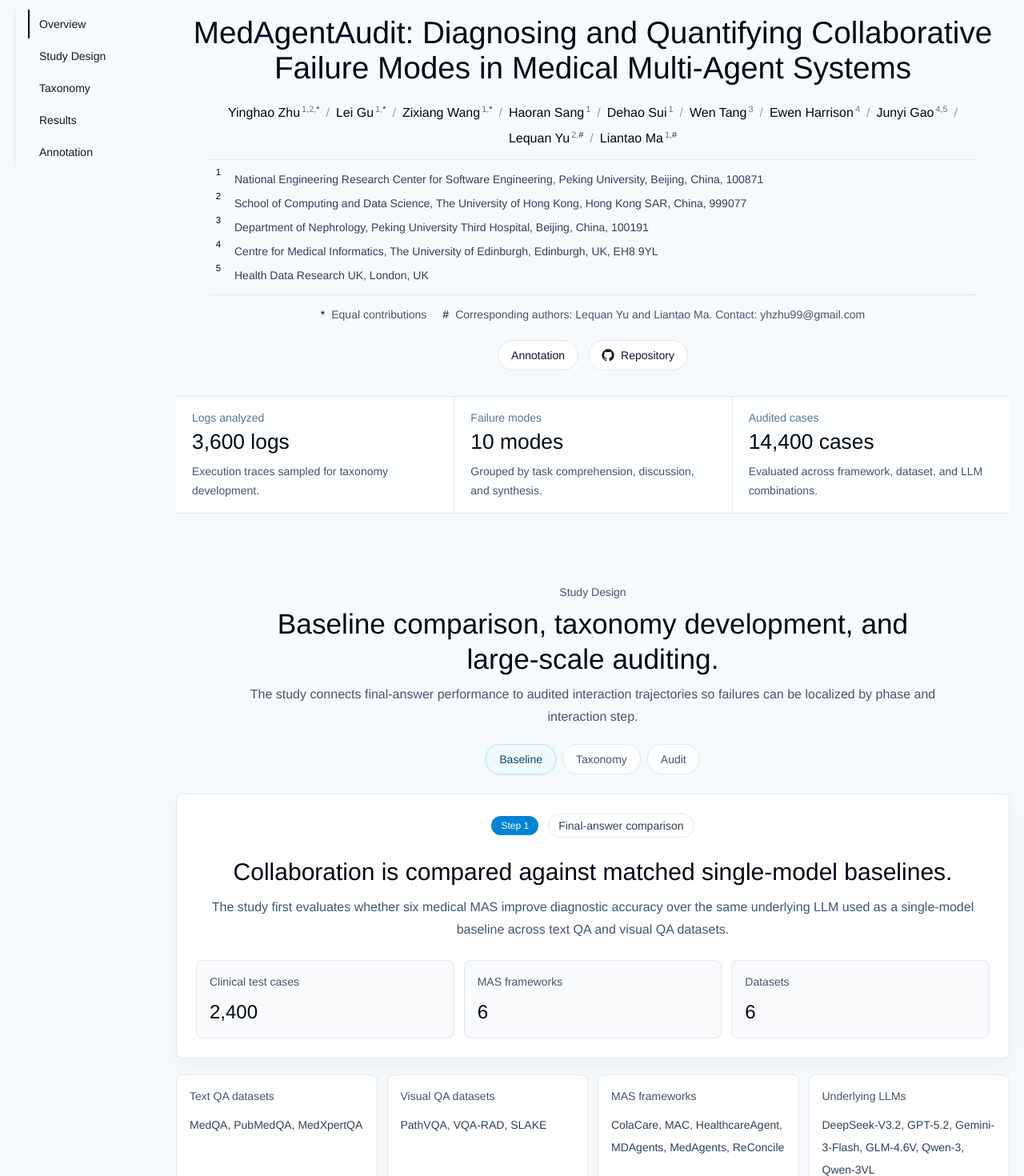
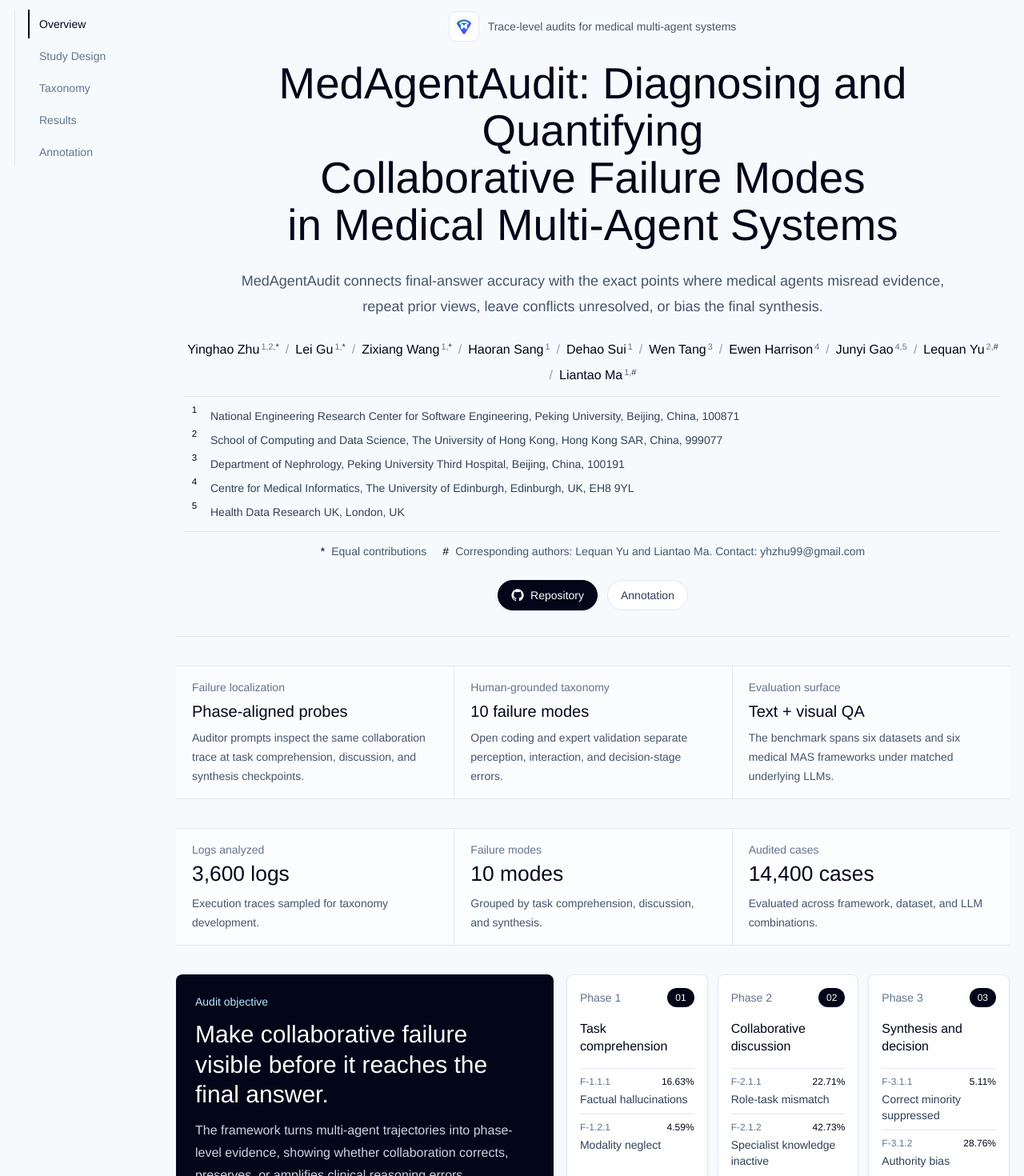
Before and after one commit to MedX-PKU/MedAgentAudit, a Vue app in the folder platform/: page / in a window 1280 px wide. Shown: the part 100-1570 px from the top of the page at 80% size. Built offline with nearby package versions, Linux system fonts and the light colour scheme.

Commit message:
feat(platform): refine home page hero

```diff
--- a/platform/src/content/site.ts
+++ b/platform/src/content/site.ts
@@ -2,9 +2,41 @@ export const projectMeta = {
   name: 'MedAgentAudit',
   title: 'MedAgentAudit: Diagnosing and Quantifying Collaborative Failure Modes in Medical Multi-Agent Systems',
   titleLines: [
-    'MedAgentAudit: Diagnosing and Quantifying Collaborative',
-    'Failure Modes in Medical Multi-Agent Systems',
+    'MedAgentAudit: Diagnosing and Quantifying',
+    'Collaborative Failure Modes',
+    'in Medical Multi-Agent Systems',
   ],
+  heroKicker: 'Trace-level audits for medical multi-agent systems',
+  heroSummary:
+    'MedAgentAudit connects final-answer accuracy with the exact points where medical agents misread evidence, repeat prior views, leave conflicts unresolved, or bias the final synthesis.',
+  heroHighlights: [
+    {
+      label: 'Failure localization',
+      value: 'Phase-aligned probes',
+      detail: 'Auditor prompts inspect the same collaboration trace at task comprehension, discussion, and synthesis checkpoints.',
+    },
+    {
+      label: 'Human-grounded taxonomy',
+      value: '10 failure modes',
+      detail: 'Open coding and expert validation separate perception, interaction, and decision-stage errors.',
+    },
+    {
+      label: 'Evaluation surface',
+      value: 'Text + visual QA',
+      detail: 'The benchmark spans six datasets and six medical MAS frameworks under matched underlying LLMs.',
+    },
+  ],
+  auditFocus: {
+    label: 'Audit objective',
+    title: 'Make collaborative failure visible before it reaches the final answer.',
+    body:
+      'The framework turns multi-agent trajectories into phase-level evidence, showing whether collaboration corrects, preserves, or amplifies clinical reasoning errors.',
+    stats: [
+      { label: 'Frameworks', value: '6' },
+      { label: 'Datasets', value: '6' },
+      { label: 'Auditor F1', value: '0.845' },
+    ],
+  },
   authors: [
     { name: 'Yinghao Zhu', marks: ['1', '2', '*'] },
     { name: 'Lei Gu', marks: ['1', '*'] },
@@ -45,16 +77,16 @@ export const projectMeta = {
   ],
   links: [
     {
+      label: 'Repository',
+      href: 'https://github.com/MedX-PKU/MedAgentAudit',
+      kind: 'primary' as const,
+      icon: 'github' as const,
+    },
+    {
       label: 'Annotation',
       href: '/annotation',
       kind: 'secondary' as const,
       icon: null,
-    },
-    {
-      label: 'Repository',
-      href: 'https://github.com/MedX-PKU/MedAgentAudit',
-      kind: 'secondary' as const,
-      icon: 'github' as const,
     },
   ],
 }
--- a/platform/src/style.css
+++ b/platform/src/style.css
@@ -45,8 +45,11 @@ body {
 }
 
 a {
+  text-decoration: none;
+}
+
+a:not([class]) {
   color: inherit;
-  text-decoration: none;
 }
 
 img {
--- a/platform/src/views/home/HomeView.vue
+++ b/platform/src/views/home/HomeView.vue
@@ -13,12 +13,14 @@ import {
   sectionNav,
   studyStages,
 } from '../../content/site'
+import { toBasePath } from '../../lib/assets'
 
 const activeStudyId = ref(studyStages[0]?.id ?? '')
 const activePhaseId = ref(phaseDeck[0]?.id ?? '')
 const activeSectionId = ref(sectionNav[0]?.id ?? 'overview')
 const firstStudy = studyStages[0]!
 const firstPhase = phaseDeck[0]!
+const brandIconUrl = toBasePath('branding/medagentaudit-icon.svg')
 let sectionObserver: IntersectionObserver | null = null
 
 const switcherButtonClass = (isActive: boolean) =>
@@ -46,7 +48,7 @@ const formattedAuthors = computed(() =>
 
 const linkClass = (kind: 'primary' | 'secondary') =>
   kind === 'primary'
-    ? 'border border-slate-400 bg-white text-slate-950 hover:border-slate-950 hover:bg-slate-50'
+    ? 'border border-slate-950 bg-slate-950 text-slate-50 shadow-sm shadow-slate-950/10 hover:bg-slate-800 hover:text-white'
     : 'border border-slate-200 bg-white/82 text-slate-700 hover:border-slate-400 hover:bg-white hover:text-slate-950'
 
 const sectionLinkClass = (isActive: boolean) =>
@@ -114,16 +116,27 @@ onBeforeUnmount(() => {
           </nav>
         </div>
 
-        <section id="overview" class="scroll-mt-36 py-8 sm:py-10 xl:py-12">
-      <div class="mx-auto max-w-[1180px] space-y-7 sm:space-y-8">
-        <div class="space-y-5">
-          <h1 class="mx-auto max-w-[1180px] text-center text-[2rem] font-medium leading-[1.13] text-slate-950 sm:text-[2.35rem] lg:text-[2.2rem] xl:text-[2.42rem] 2xl:text-[2.62rem]">
-            <span v-for="line in projectMeta.titleLines" :key="line" class="block xl:whitespace-nowrap">
+        <section id="overview" class="scroll-mt-36 py-7 sm:py-9 xl:py-11">
+          <div class="mx-auto max-w-[1240px] space-y-8 sm:space-y-9">
+            <div class="space-y-6 border-b border-slate-200 pb-7 text-center sm:pb-8">
+              <div class="flex justify-center">
+                <div class="inline-flex items-center gap-3 text-sm font-medium text-slate-600">
+                  <img :src="brandIconUrl" alt="" class="h-9 w-9 rounded-lg bg-white p-1.5 ring-1 ring-slate-200" />
+                  <span>{{ projectMeta.heroKicker }}</span>
+                </div>
+              </div>
+
+              <h1 class="mx-auto max-w-[1120px] text-center text-[2.08rem] font-medium leading-[1.08] text-slate-950 sm:text-[2.85rem] lg:text-[3.15rem] xl:text-[3.42rem]">
+                <span v-for="line in projectMeta.titleLines" :key="line" class="block">
                   {{ line }}
                 </span>
               </h1>
 
-          <div class="mx-auto max-w-[960px] space-y-3 text-slate-900">
+              <p class="mx-auto max-w-[880px] text-base leading-7 text-slate-600 sm:text-lg sm:leading-8">
+                {{ projectMeta.heroSummary }}
+              </p>
+
+              <div class="mx-auto max-w-[1020px] space-y-3 text-slate-900">
                 <div class="flex flex-wrap items-baseline justify-center gap-x-2 gap-y-1 text-[0.98rem] leading-7 sm:text-base">
                   <template v-for="(author, index) in formattedAuthors" :key="author.name">
                     <span class="inline-flex items-baseline">
@@ -202,11 +215,71 @@ onBeforeUnmount(() => {
               </div>
             </div>
 
+            <div class="grid border-y border-slate-200 bg-white/58 md:grid-cols-3">
+              <div
+                v-for="highlight in projectMeta.heroHighlights"
+                :key="highlight.label"
+                class="border-slate-200 px-5 py-4 md:border-l first:md:border-l-0"
+              >
+                <div class="text-sm font-medium text-slate-500">{{ highlight.label }}</div>
+                <div class="mt-2 text-xl font-medium leading-tight text-slate-950">{{ highlight.value }}</div>
+                <p class="mt-2 text-sm leading-6 text-slate-600">{{ highlight.detail }}</p>
+              </div>
+            </div>
+
             <div class="grid border-y border-slate-200 bg-white/54 sm:grid-cols-3">
               <div v-for="fact in projectFacts" :key="fact.label" class="border-slate-200 px-5 py-4 sm:border-l first:sm:border-l-0">
                 <div class="text-sm text-slate-500">{{ fact.label }}</div>
                 <div class="mt-1 text-[1.65rem] font-medium leading-tight text-slate-950">{{ fact.value }}</div>
                 <p class="mt-2 text-sm leading-6 text-slate-600">{{ fact.note }}</p>
+              </div>
+            </div>
+
+            <div class="grid gap-4 border-b border-slate-200 pb-8 lg:grid-cols-[minmax(0,0.92fr)_minmax(0,1.08fr)]">
+              <div class="flex flex-col justify-between rounded-lg bg-slate-950 p-5 text-white sm:p-6">
+                <div class="space-y-3">
+                  <div class="text-sm font-medium text-sky-200">{{ projectMeta.auditFocus.label }}</div>
+                  <h2 class="font-display text-2xl font-medium leading-tight sm:text-3xl">
+                    {{ projectMeta.auditFocus.title }}
+                  </h2>
+                  <p class="text-sm leading-6 text-slate-300 sm:text-base sm:leading-7">
+                    {{ projectMeta.auditFocus.body }}
+                  </p>
+                </div>
+
+                <div class="mt-6 grid grid-cols-3 gap-3 border-t border-white/10 pt-5">
+                  <div v-for="stat in projectMeta.auditFocus.stats" :key="stat.label">
+                    <div class="text-[1.35rem] font-medium leading-tight">{{ stat.value }}</div>
+                    <div class="mt-1 text-xs leading-5 text-slate-400">{{ stat.label }}</div>
+                  </div>
+                </div>
+              </div>
+
+              <div class="grid gap-3 sm:grid-cols-3">
+                <div
+                  v-for="(phase, index) in phaseDeck"
+                  :key="phase.id"
+                  class="rounded-lg border border-slate-200 bg-white/82 p-4 shadow-sm shadow-slate-950/5"
+                >
+                  <div class="flex items-center justify-between gap-3">
+                    <span class="text-sm font-medium text-slate-500">{{ phase.label }}</span>
+                    <span class="rounded-full bg-slate-950 px-2.5 py-1 text-xs font-medium text-white">0{{ index + 1 }}</span>
+                  </div>
+                  <div class="mt-4 text-base font-medium leading-snug text-slate-950">{{ phase.kicker }}</div>
+                  <div class="mt-4 space-y-2">
+                    <div
+                      v-for="mode in phase.modes.slice(0, 2)"
+                      :key="`${phase.id}-${mode.code}`"
+                      class="border-t border-slate-200 pt-2"
+                    >
+                      <div class="flex items-baseline justify-between gap-3">
+                        <span class="text-xs font-medium text-slate-500">{{ mode.code }}</span>
+                        <span class="text-xs font-medium text-slate-950">{{ mode.rate }}</span>
+                      </div>
+                      <div class="mt-1 text-sm leading-5 text-slate-700">{{ mode.label }}</div>
+                    </div>
+                  </div>
+                </div>
               </div>
             </div>
           </div>
```
Lines whose indentation alone changed are shown as unchanged.
